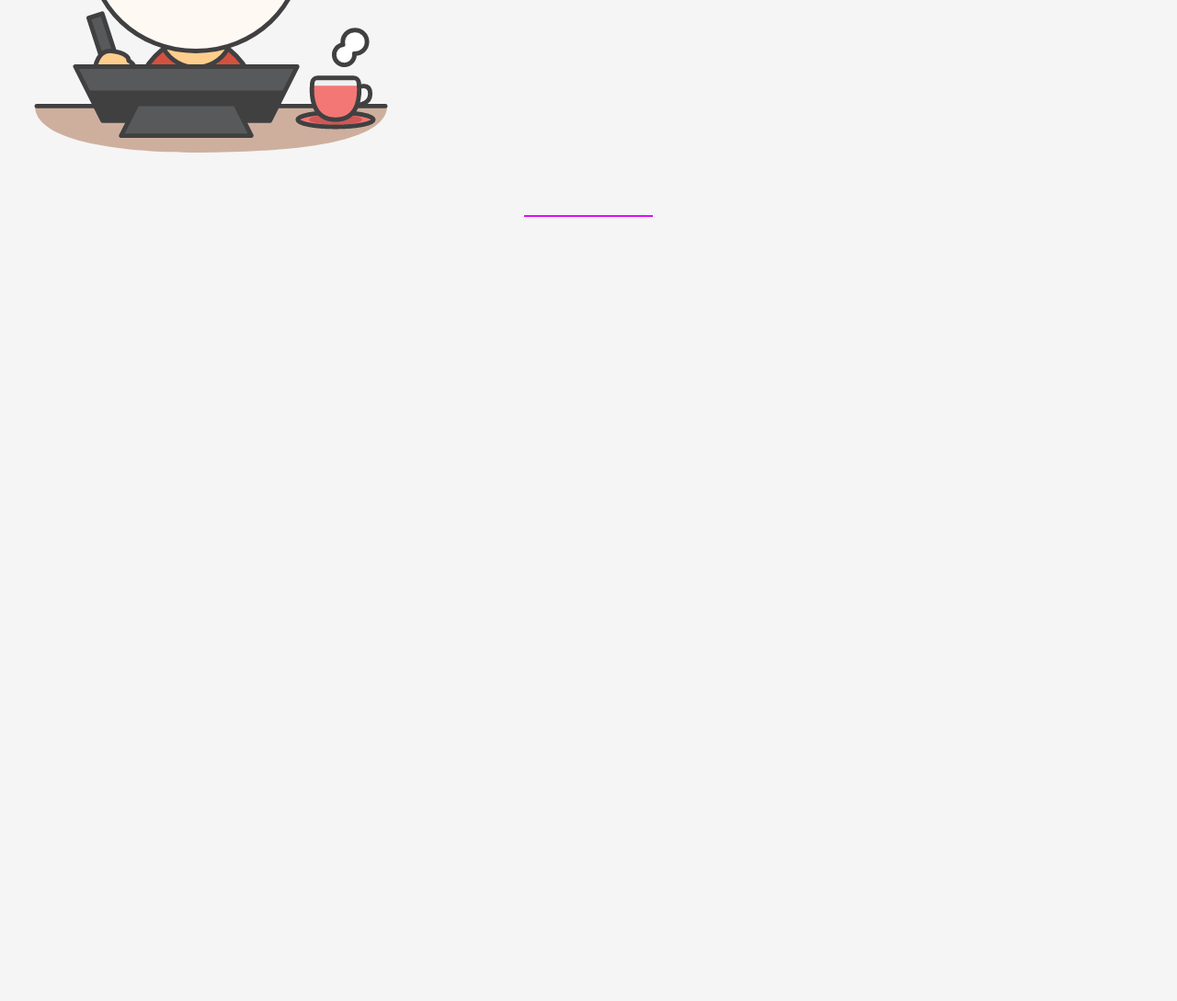
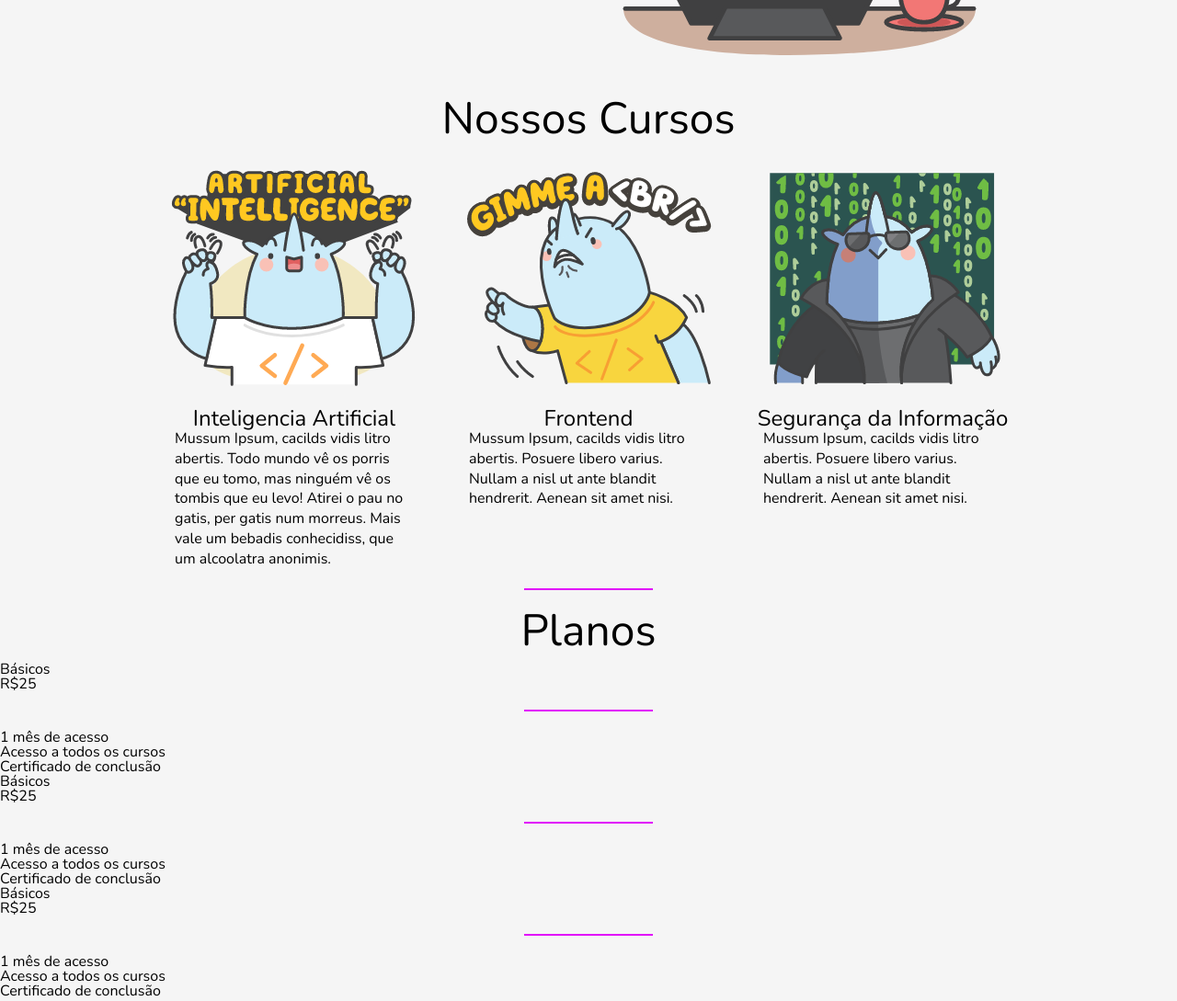
Before and after one commit to laisfernandasales/FrontBox, a plain HTML site: page index.html in a window 1280 px wide. Shown: the part 631-1720 px from the top of the page at 92% size. Before the commit the page ends 887 px from the top, so only its background shows below. Drawn offline with nearby package versions, Linux system fonts and the light colour scheme.

Commit message:
continuacao

```diff
--- a/css/styles.css
+++ b/css/styles.css
@@ -65,6 +65,12 @@ p {
 	font-size: 3rem;
 	margin-bottom: 10px;
 }
+
+img {
+	display: block; /*tira o espaço em branco em baixo da imagem*/
+	max-width: 100%;/*imagem responsiva*/
+}
+
 /**********************************/
 /* 2. Menu
 /**********************************/
@@ -79,7 +85,7 @@ p {
 	justify-content: space-between;
 	max-width: 960px;
 	margin: 0 auto;
-	flex-wrap: wrap	;
+	flex-wrap: wrap	;/*quebra a linha*/
 }
 
 .menu__logo {
@@ -88,7 +94,7 @@ margin: 10px;
 
 .nav__list {
 	display: flex; /*coloca os itens em linha*/
-	flex-wrap: wrap;
+	flex-wrap: wrap;/*quebra a linha*/
 }
 
 
@@ -109,11 +115,49 @@ margin: 10px;
 /**********************************/
 /* 4. Quem somos
 /**********************************/
+.somos {
+	max-width: 960px;
+	margin: 0 auto;
+}
 
+.somos-c {
+	display: flex; /*coloca os itens em linha*/
+	flex-wrap: wrap;/*quebra a linha*/
+	align-items: center;
+
+}
+
+.somos-c__texto {
+	flex : 6 1 160px;
+}
+
+.somos-c__img {
+	flex : 6 1 160px;
+}
 /**********************************/
 /* 5. Nossos cursos
 /**********************************/
+.cursos {
+	max-width: 960px;
+	max-width: 960px;
+	margin: 0 auto;
+}
 
+.cursos-c {
+	display: flex; /*coloca os itens em linha*/
+	flex-wrap: wrap;/*quebra a linha*/
+	justify-content: center;
+}
+
+.curso {
+	width: 280px;
+	margin: 0 20px;
+}
+
+.curso__titulo {
+	font-size: 1.5rem;
+	text-align: center;
+}
 /**********************************/
 /* 6. Planos
 /**********************************/
--- a/index.html
+++ b/index.html
@@ -55,12 +55,105 @@
 					matis, aguis e fermentis.
 				</p>
 			</div>
-			<div>
+			<div class="somos-c__img">
 				<img src="img/somos.png" alt="Quem Somos" class="somos-c__img">
 			</div>
 
 		</div>
 </section>
+<section class="cursos" id="cursos">
+	<h2 class="section-titulo">Nossos Cursos</h2>
+	<div class="cursos-c">
+			<div class="curso">
+				<img src="img/ai.png" alt="Inteligencia Artificial" class="curso__img">
+				<h3 class="curso__titulo">Inteligencia Artificial</h3>
+				<p class="curso__descricao">
+					Mussum Ipsum, cacilds vidis litro abertis. Todo mundo vê os porris que eu tomo, mas ninguém vê os tombis que eu
+					levo!
+					Atirei o pau no gatis, per gatis num morreus. Mais vale um bebadis conhecidiss, que um alcoolatra anonimis.
+			</div>
+			<div class="curso">
+				<img src="img/front.png" alt="Frontend" class="curso__img">
+				<h3 class="curso__titulo">Frontend</h3>
+				<p class="curso__descricao">
+					Mussum Ipsum, cacilds vidis litro abertis. Posuere libero varius. Nullam a nisl ut ante blandit hendrerit.
+					Aenean
+					sit amet nisi.
+				</p>
+			</div>
+			<div class="curso">
+				<img src="img/seguranca.png" alt="Segurança da Informação" class="curso__img">
+				<h3 class="curso__titulo">Segurança da Informação</h3>
+				<p class="curso__descricao">
+					Mussum Ipsum, cacilds vidis litro abertis. Posuere libero varius. Nullam a nisl ut ante blandit hendrerit.
+					Aenean
+					sit amet nisi.
+				</p>
+			</div>
+		</div>
+</section>
 <hr>
+<section class="planos" id="planos">
+	<h2 class="section-titulo">Planos</h2>
+
+	<div class="planos-c">
+		<div class="plano">
+			<h2 class="plano__titulo">Básicos</h2>
+			<span class="plano__preco"><sup>R$</sup>25</span>
+			<hr class="plano__divisor">
+			<ul class="plano__lista">
+				<li class="plano-lista__item">1 mês de acesso</li>
+				<li class="plano-lista__item">Acesso a todos os cursos</li>
+				<li class="plano-lista__item">Certificado de conclusão</li>
+			</ul>
+			<a href="#" class="plano__btn-comprar"></a>
+		</div>
+        <div>
+
+		</div>
+		<div>
+
+		</div>
+	</div>
+	<div class="planos-c">
+		<div class="plano">
+			<h2 class="plano__titulo">Básicos</h2>
+			<span class="plano__preco"><sup>R$</sup>25</span>
+			<hr class="plano__divisor">
+			<ul class="plano__lista">
+				<li class="plano-lista__item">1 mês de acesso</li>
+				<li class="plano-lista__item">Acesso a todos os cursos</li>
+				<li class="plano-lista__item">Certificado de conclusão</li>
+			</ul>
+			<a href="#" class="plano__btn-comprar"></a>
+		</div>
+        <div>
+
+		</div>
+		<div>
+
+		</div>
+	</div>
+	<div class="planos-c">
+		<div class="plano">
+			<h2 class="plano__titulo">Básicos</h2>
+			<span class="plano__preco"><sup>R$</sup>25</span>
+			<hr class="plano__divisor">
+			<ul class="plano__lista">
+				<li class="plano-lista__item">1 mês de acesso</li>
+				<li class="plano-lista__item">Acesso a todos os cursos</li>
+				<li class="plano-lista__item">Certificado de conclusão</li>
+			</ul>
+			<a href="#" class="plano__btn-comprar"></a>
+		</div>
+        <div>
+
+		</div>
+		<div>
+
+		</div>
+	</div>
+
+</section>
 </body>
 </html>
```
